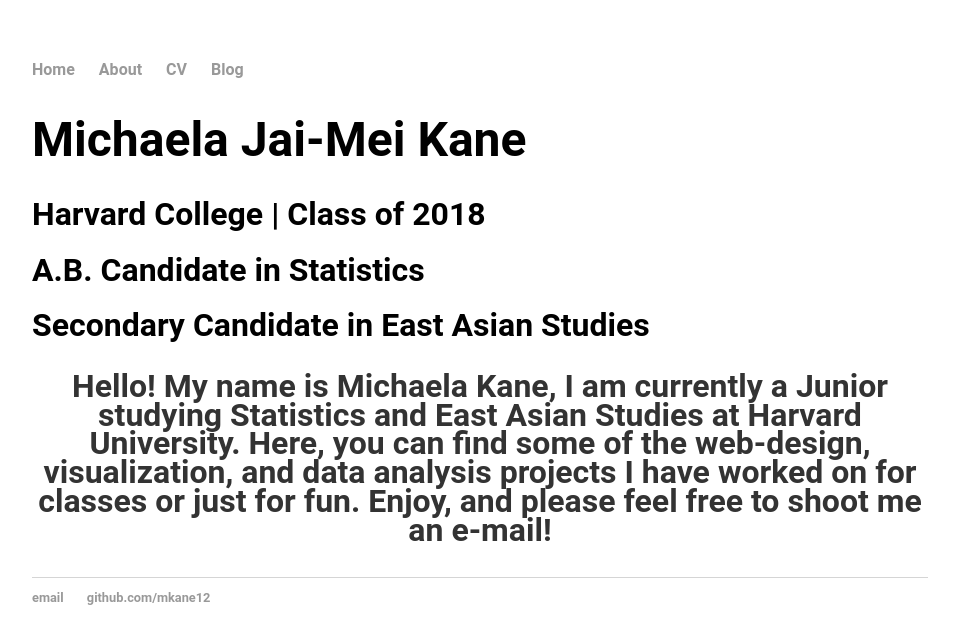
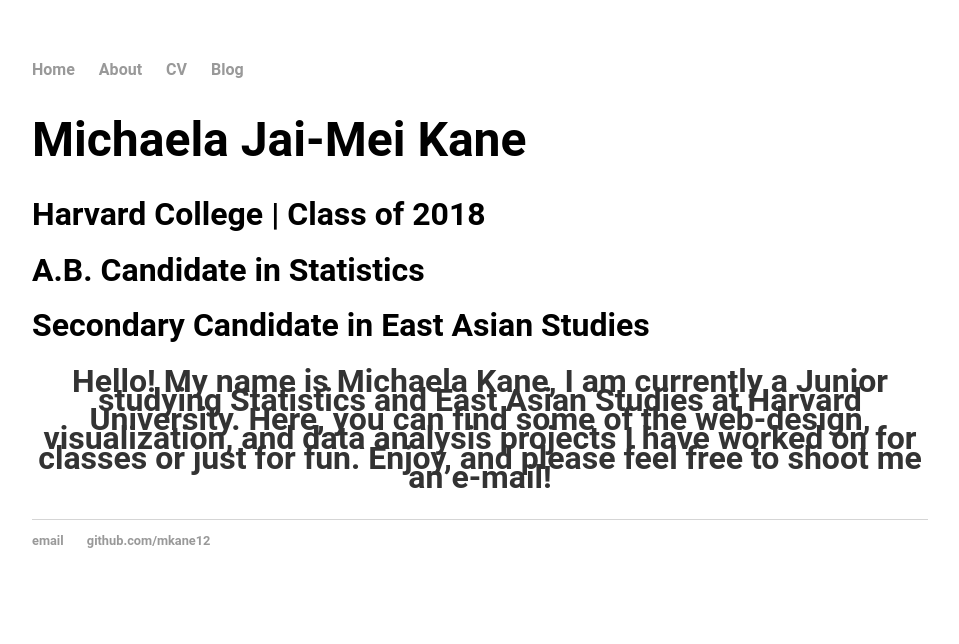
Before and after one commit to mkane12/mkane12.github.io, a Jekyll site: the page built from index.html, in a window 1280 px wide. Shown: the top 644 px of the page, without its empty margins (160-1119 px from the left). Built offline with Jekyll 4.4.1, drawn with Linux system fonts in a browser that asks for light colours.

Commit message:
Update main.css

```diff
--- a/css/main.css
+++ b/css/main.css
@@ -32,6 +32,7 @@
     font-size: 1em;
     color: #333;
     text-align: center;
+    line-height: 60%;
 }
 footer {
     border-top: 1px solid #d5d5d5;
```
